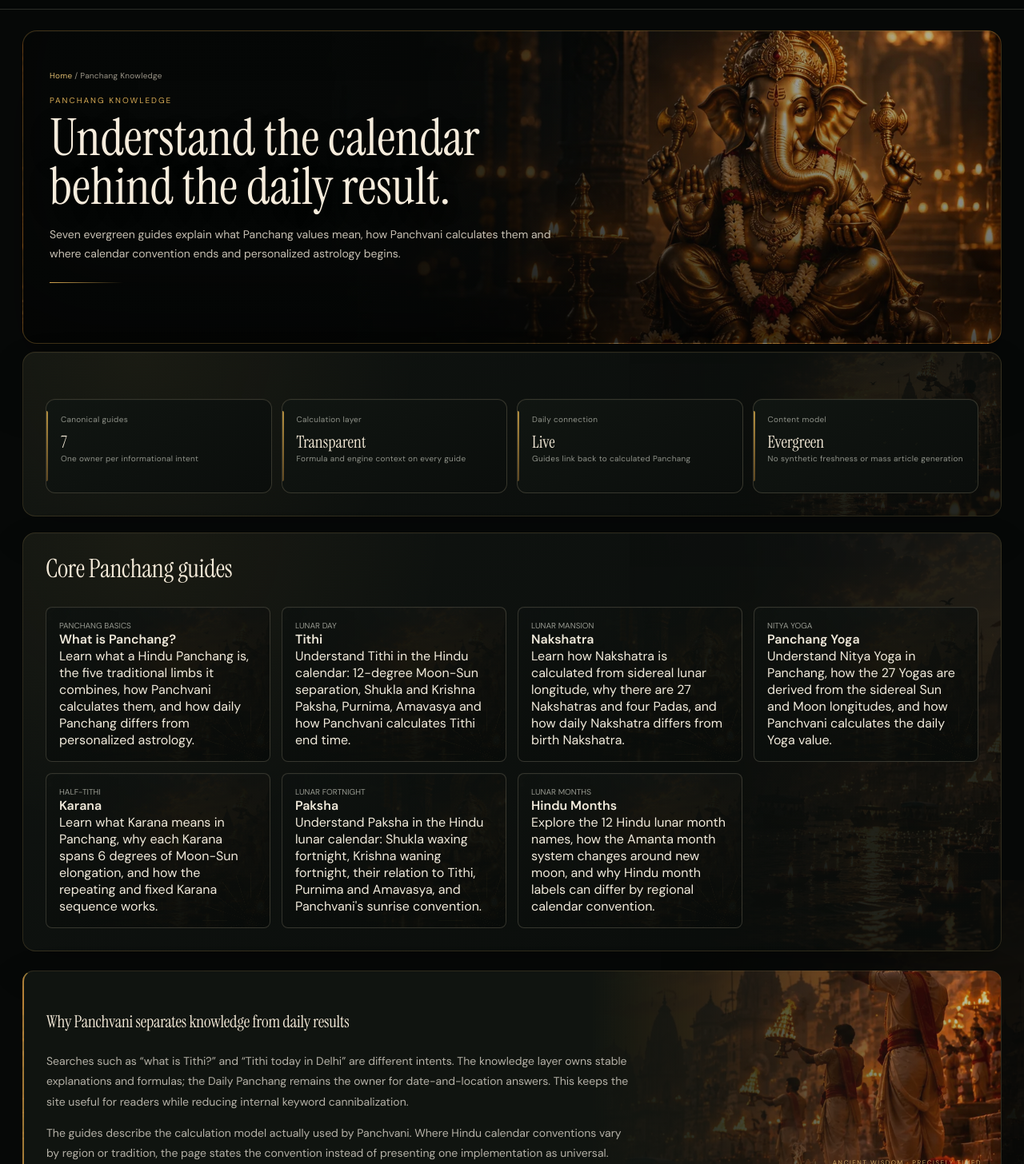
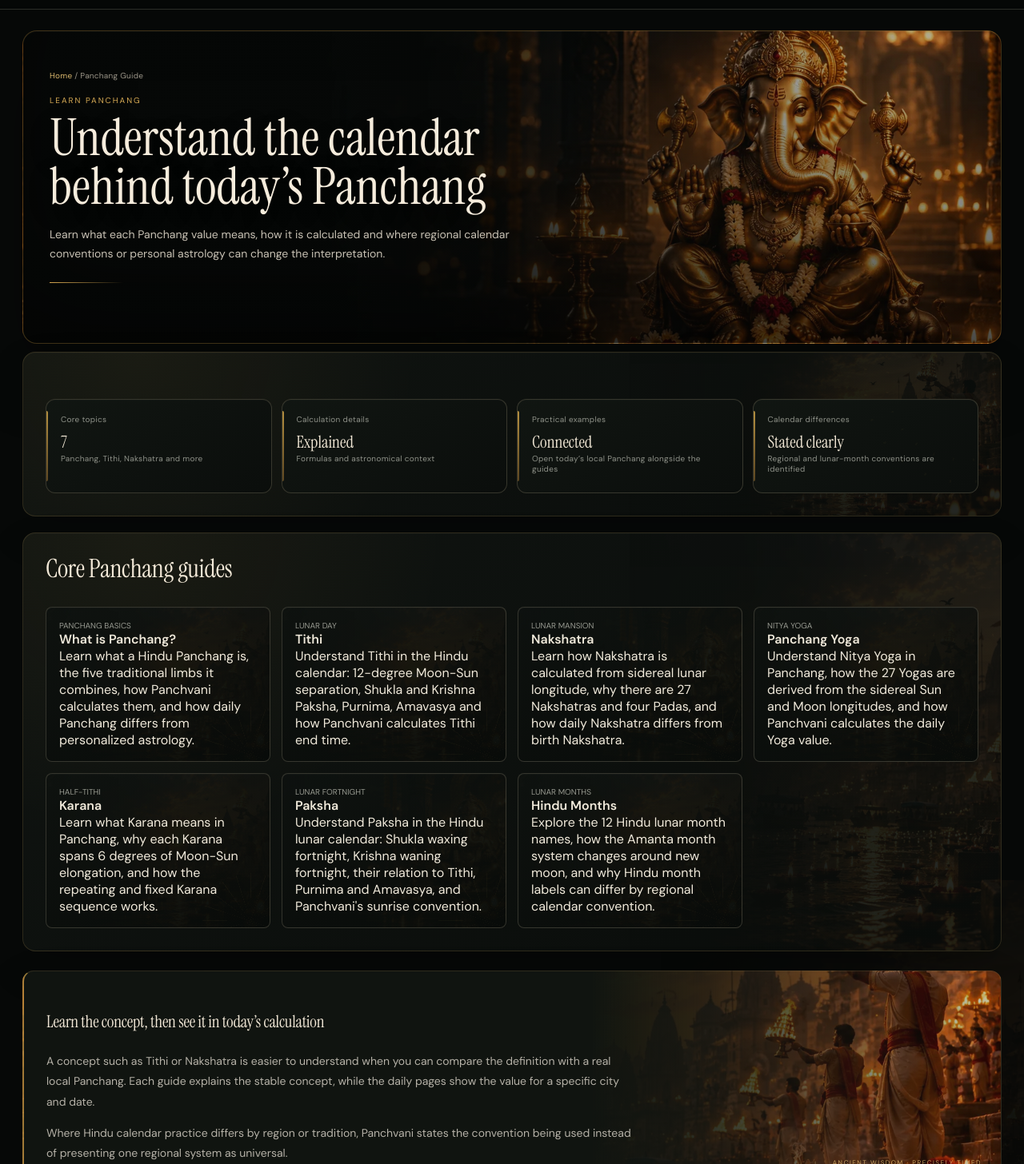
Before and after one commit to SviatF/chanag.xx, a Next.js app: page /knowledge in a window 1280 px wide. Shown: the part 54-1510 px from the top of the page at 80% size. Built offline with nearby package versions, Linux system fonts and the light colour scheme.

Commit message:
Rewrite knowledge hub for readers

```diff
--- a/app/knowledge/page.tsx
+++ b/app/knowledge/page.tsx
@@ -5,26 +5,26 @@ import {cities} from "@/lib/cities";
 import {knowledgePagePath,knowledgeTopics,knowledgeTopicSlugs} from "@/lib/panchang-knowledge";
 
 export const metadata:Metadata={
-  title:"Panchang Knowledge — Tithi, Nakshatra, Yoga, Karana, Paksha & Hindu Months",
-  description:"Learn the core Hindu Panchang concepts with calculation-first guides to Tithi, Nakshatra, Yoga, Karana, Paksha and Hindu lunar months.",
+  title:"Panchang Guide — Tithi, Nakshatra, Yoga, Karana, Paksha & Hindu Months",
+  description:"Understand Tithi, Nakshatra, Yoga, Karana, Paksha and Hindu lunar months with clear explanations of what each Panchang value means and how it is calculated.",
   alternates:{canonical:"/knowledge"}
 };
 
 export default function KnowledgeHub(){
   const city=cities[0];
-  const ld={"@context":"https://schema.org","@type":"CollectionPage","name":"Panchang Knowledge","url":"https://panchvani.com/knowledge","description":"Calculation-first guides to the core components of Hindu Panchang."};
+  const ld={"@context":"https://schema.org","@type":"CollectionPage","name":"Panchang Guide","url":"https://panchvani.com/knowledge","description":"Clear guides to the core components of Hindu Panchang and the calculations behind them."};
   return <main><Header city={city}/><div className="page-shell internal-visual internal-tools">
-    <div className="breadcrumbs"><Link href="/">Home</Link> / Panchang Knowledge</div>
-    <p className="page-kicker">PANCHANG KNOWLEDGE</p>
-    <h1 className="page-title">Understand the calendar<br/>behind the daily result.</h1>
-    <p className="page-subtitle">Seven evergreen guides explain what Panchang values mean, how Panchvani calculates them and where calendar convention ends and personalized astrology begins.</p>
+    <div className="breadcrumbs"><Link href="/">Home</Link> / Panchang Guide</div>
+    <p className="page-kicker">LEARN PANCHANG</p>
+    <h1 className="page-title">Understand the calendar<br/>behind today’s Panchang</h1>
+    <p className="page-subtitle">Learn what each Panchang value means, how it is calculated and where regional calendar conventions or personal astrology can change the interpretation.</p>
 
     <section className="wide-panel">
       <div className="data-grid">
-        <div className="data-card"><small>Canonical guides</small><strong>{knowledgeTopicSlugs.length}</strong><small>One owner per informational intent</small></div>
-        <div className="data-card"><small>Calculation layer</small><strong>Transparent</strong><small>Formula and engine context on every guide</small></div>
-        <div className="data-card"><small>Daily connection</small><strong>Live</strong><small>Guides link back to calculated Panchang</small></div>
-        <div className="data-card"><small>Content model</small><strong>Evergreen</strong><small>No synthetic freshness or mass article generation</small></div>
+        <div className="data-card"><small>Core topics</small><strong>{knowledgeTopicSlugs.length}</strong><small>Panchang, Tithi, Nakshatra and more</small></div>
+        <div className="data-card"><small>Calculation details</small><strong>Explained</strong><small>Formulas and astronomical context</small></div>
+        <div className="data-card"><small>Practical examples</small><strong>Connected</strong><small>Open today’s local Panchang alongside the guides</small></div>
+        <div className="data-card"><small>Calendar differences</small><strong>Stated clearly</strong><small>Regional and lunar-month conventions are identified</small></div>
       </div>
     </section>
 
@@ -34,9 +34,9 @@ export default function KnowledgeHub(){
     </section>
 
     <div className="seo-copy">
-      <h2>Why Panchvani separates knowledge from daily results</h2>
-      <p>Searches such as “what is Tithi?” and “Tithi today in Delhi” are different intents. The knowledge layer owns stable explanations and formulas; the Daily Panchang remains the owner for date-and-location answers. This keeps the site useful for readers while reducing internal keyword cannibalization.</p>
-      <p>The guides describe the calculation model actually used by Panchvani. Where Hindu calendar conventions vary by region or tradition, the page states the convention instead of presenting one implementation as universal.</p>
+      <h2>Learn the concept, then see it in today’s calculation</h2>
+      <p>A concept such as Tithi or Nakshatra is easier to understand when you can compare the definition with a real local Panchang. Each guide explains the stable concept, while the daily pages show the value for a specific city and date.</p>
+      <p>Where Hindu calendar practice differs by region or tradition, Panchvani states the convention being used instead of presenting one regional system as universal.</p>
     </div>
 
     <div className="pill-links"><Link href={`/panchang/${city.slug}`}>See today’s Panchang</Link><Link href="/methodology">Calculation methodology</Link><Link href="/accuracy">Accuracy & limitations</Link></div>
```
